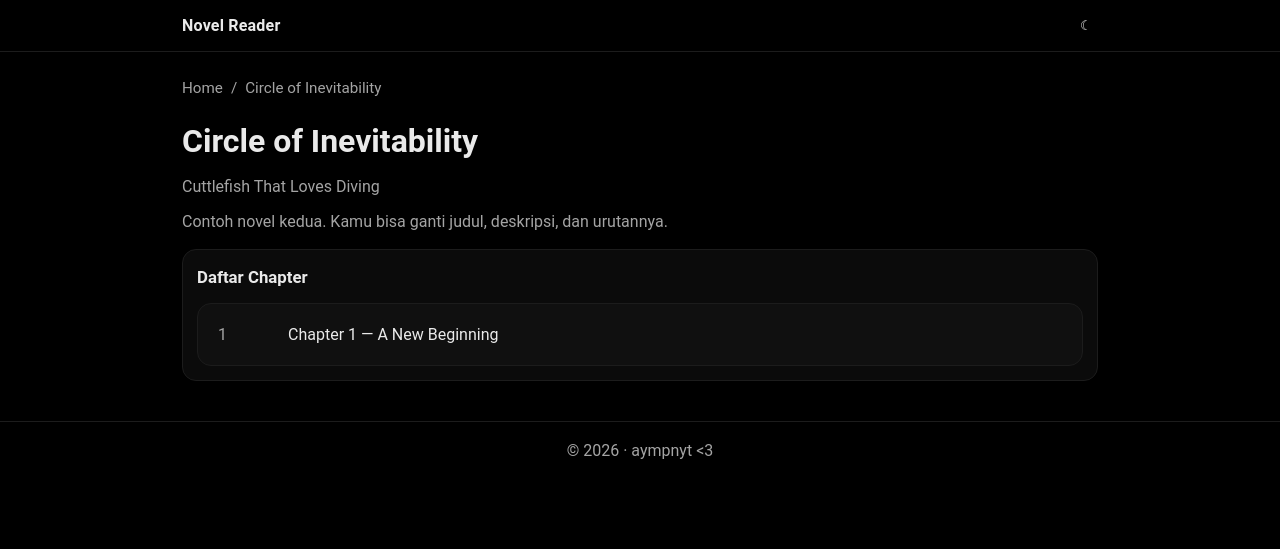
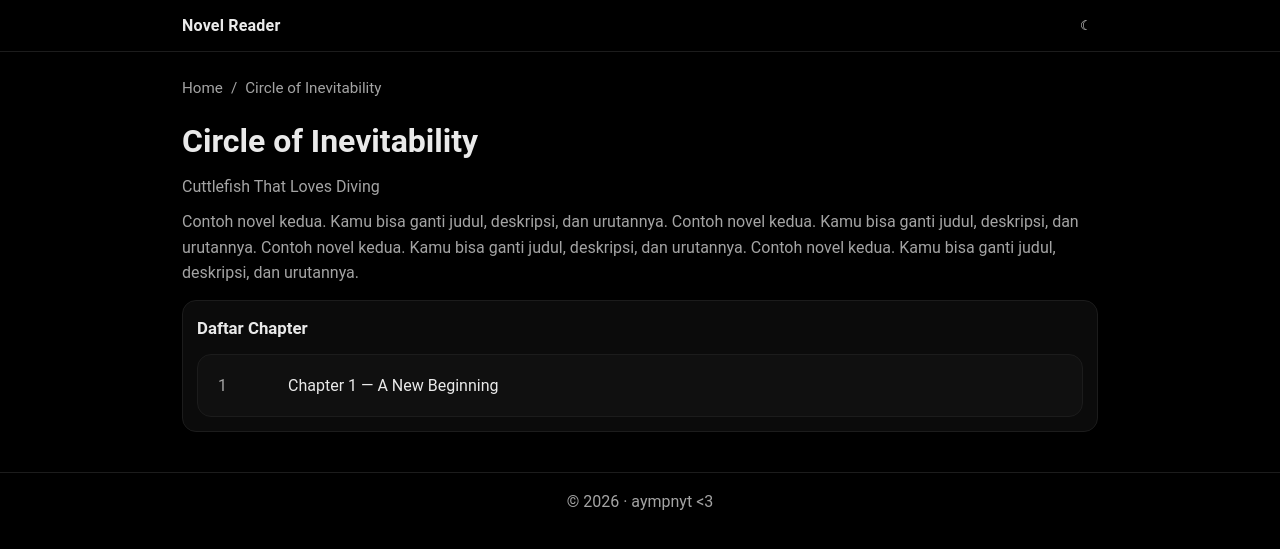
Before and after one commit to mumimoi/mumimoi.github.io, a Jekyll site: the page built from _novels/coi.md, in a window 1280 px wide. Shown: the top 549 px of the page. Built offline with Jekyll 4.4.1, drawn with Linux system fonts in a browser that asks for light colours.

Commit message:
Update coi.md

```diff
--- a/_novels/coi.md
+++ b/_novels/coi.md
@@ -2,9 +2,7 @@
 layout: novel
 title: "Circle of Inevitability"
 author: "Cuttlefish That Loves Diving"
-description: "Contoh novel kedua. Kamu bisa ganti judul, deskripsi, dan urutannya. Cuttlefish That Loves Diving"
-description: "Contoh novel kedua. Kamu bisa ganti judul, deskripsi, dan urutannya. Cuttlefish That Loves Diving"
-description: "Contoh novel kedua. Kamu bisa ganti judul, deskripsi, dan urutannya."
+description: "Contoh novel kedua. Kamu bisa ganti judul, deskripsi, dan urutannya. Contoh novel kedua. Kamu bisa ganti judul, deskripsi, dan urutannya. Contoh novel kedua. Kamu bisa ganti judul, deskripsi, dan urutannya. Contoh novel kedua. Kamu bisa ganti judul, deskripsi, dan urutannya."
 order: 2
 cover: /assets/img/covers/coi.webp
 ---
```
